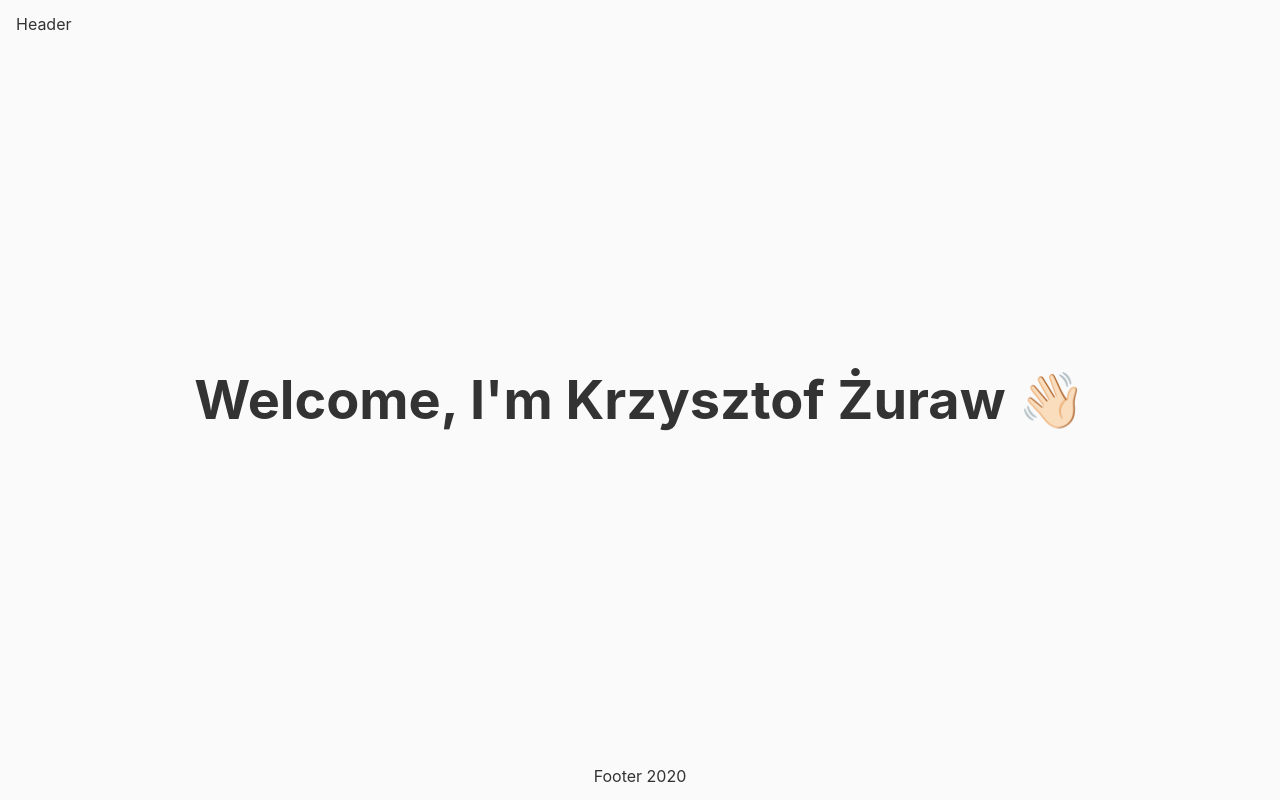
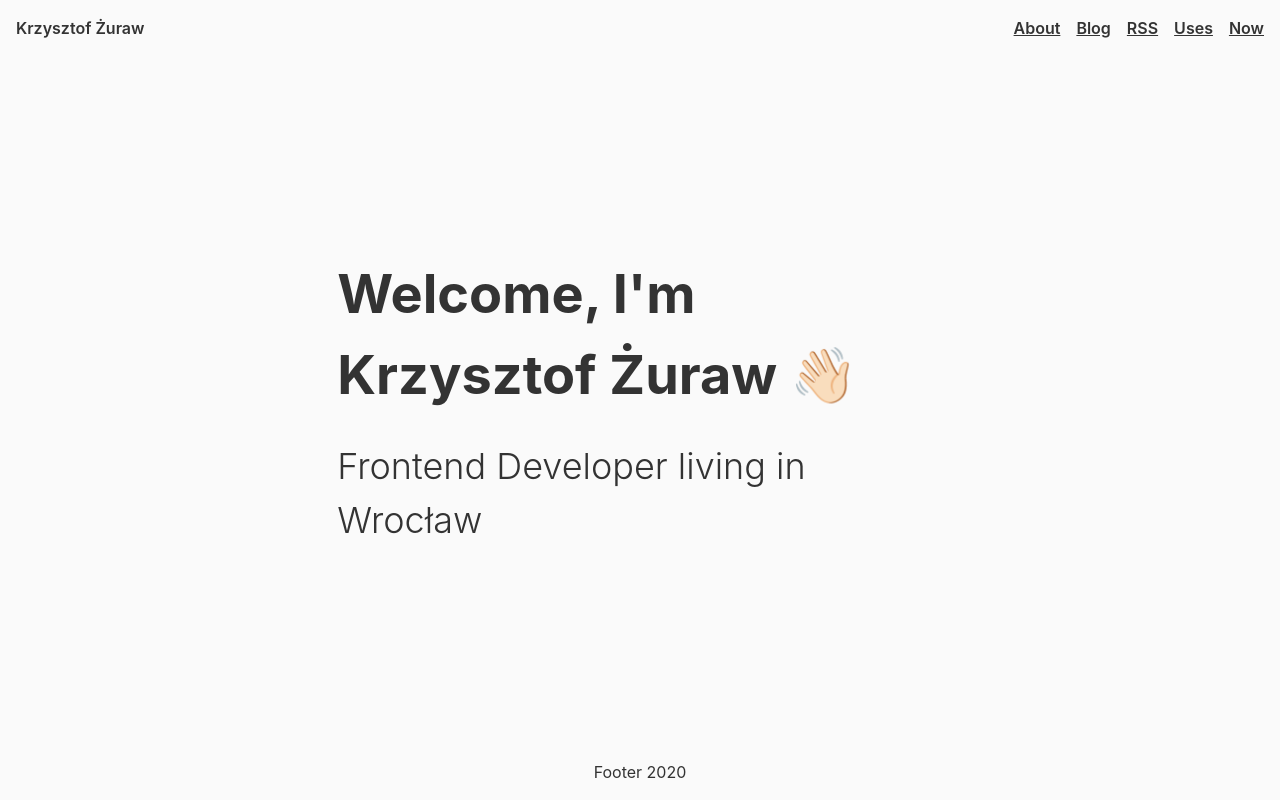
Before and after one commit to krzysztofzuraw/blog-layout-experiment, a website: page index.html in a window 1280 px wide. Drawn offline with Linux system fonts and the light colour scheme.

Commit message:
chore add about page

```diff
--- a/index.css
+++ b/index.css
@@ -16,9 +16,16 @@
   --s5: calc(var(--s4) * var(--ratio));
 }
 
+@media (prefers-reduced-motion: no-preference) {
+  :root {
+    scroll-behavior: smooth;
+  }
+}
+
 html {
   font-family: -apple-system, BlinkMacSystemFont, "Segoe UI", Roboto, Oxygen,
     Ubuntu, Cantarell, "Open Sans", "Helvetica Neue", sans-serif;
+  font-size: 100%;
 }
 
 * {
@@ -39,6 +46,7 @@ footer {
 body {
   background-color: var(--color-white);
   color: var(--color-black);
+  line-height: var(--ratio);
 }
 
 .cover {
@@ -61,7 +69,7 @@ body {
   margin-bottom: 0;
 }
 
-.cover > h1 {
+.cover > .stack {
   margin-top: auto;
   margin-bottom: auto;
 }
@@ -75,9 +83,56 @@ h1 {
   font-weight: 700;
 }
 
+h2 {
+  font-size: var(--s2);
+  font-weight: 300;
+}
+
 .center {
   box-sizing: content-box;
   margin-left: auto;
   margin-right: auto;
   max-width: var(--measure);
 }
+
+.stack {
+  display: flex;
+  flex-direction: column;
+  justify-content: flex-start;
+}
+
+.stack > * {
+  margin-bottom: 0;
+  margin-top: 0;
+}
+
+.stack > * + * {
+  margin-top: 1.5rem;
+}
+
+.cluster {
+  display: flex;
+  flex-wrap: wrap;
+  align-items: center;
+  gap: 1rem;
+}
+
+.cluster > * {
+  display: flex;
+  flex-wrap: wrap;
+  align-items: center;
+  gap: 1rem;
+}
+
+.header {
+  justify-content: space-between;
+  font-weight: 600;
+}
+
+a {
+  color: var(--color-black);
+}
+
+p {
+  font-size: var(--s0);
+}
--- a/index.html
+++ b/index.html
@@ -9,9 +9,22 @@
   </head>
   <body>
     <div class="cover">
-      <div>Header</div>
-      <!-- Add stack component here -->
-      <h1 class="center">Welcome, I'm Krzysztof Żuraw 👋🏻</h1>
+      <div class="cluster header">
+        <div>Krzysztof Żuraw</div>
+        <div class="cluster">
+          <ul>
+            <li><a href="/about.html">About</a></li>
+            <li><a href="">Blog</a></li>
+            <li><a href="">RSS</a></li>
+            <li><a href="">Uses</a></li>
+            <li><a href="">Now</a></li>
+          </ul>
+        </div>
+      </div>
+      <div class="stack center">
+        <h1>Welcome, I'm Krzysztof Żuraw 👋🏻</h1>
+        <h2>Frontend Developer living in Wrocław</h2>
+      </div>
       <div class="text-align:center">Footer 2020</div>
     </div>
   </body>
```
Also changed, not shown: about.html (added, +49 -0 lines).
